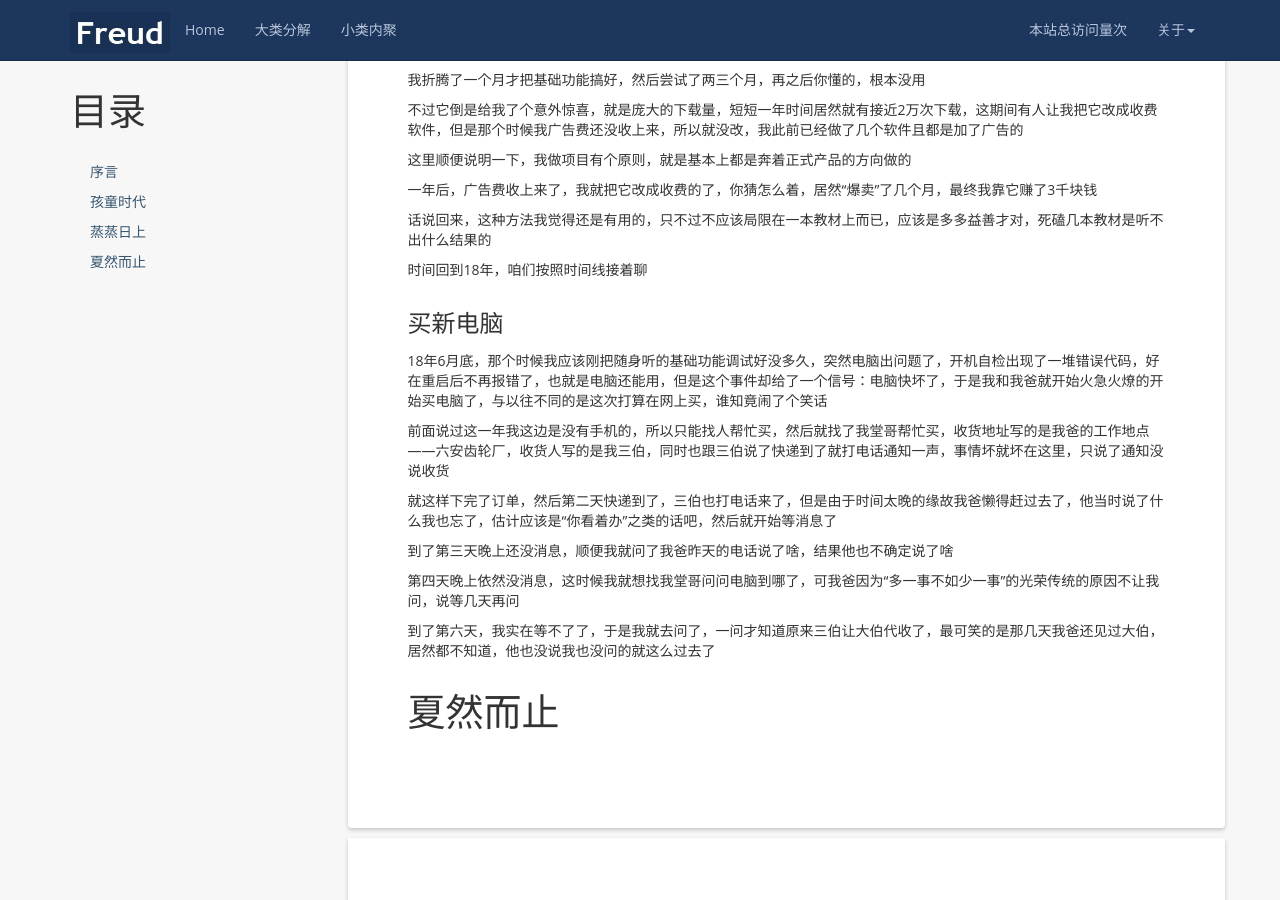
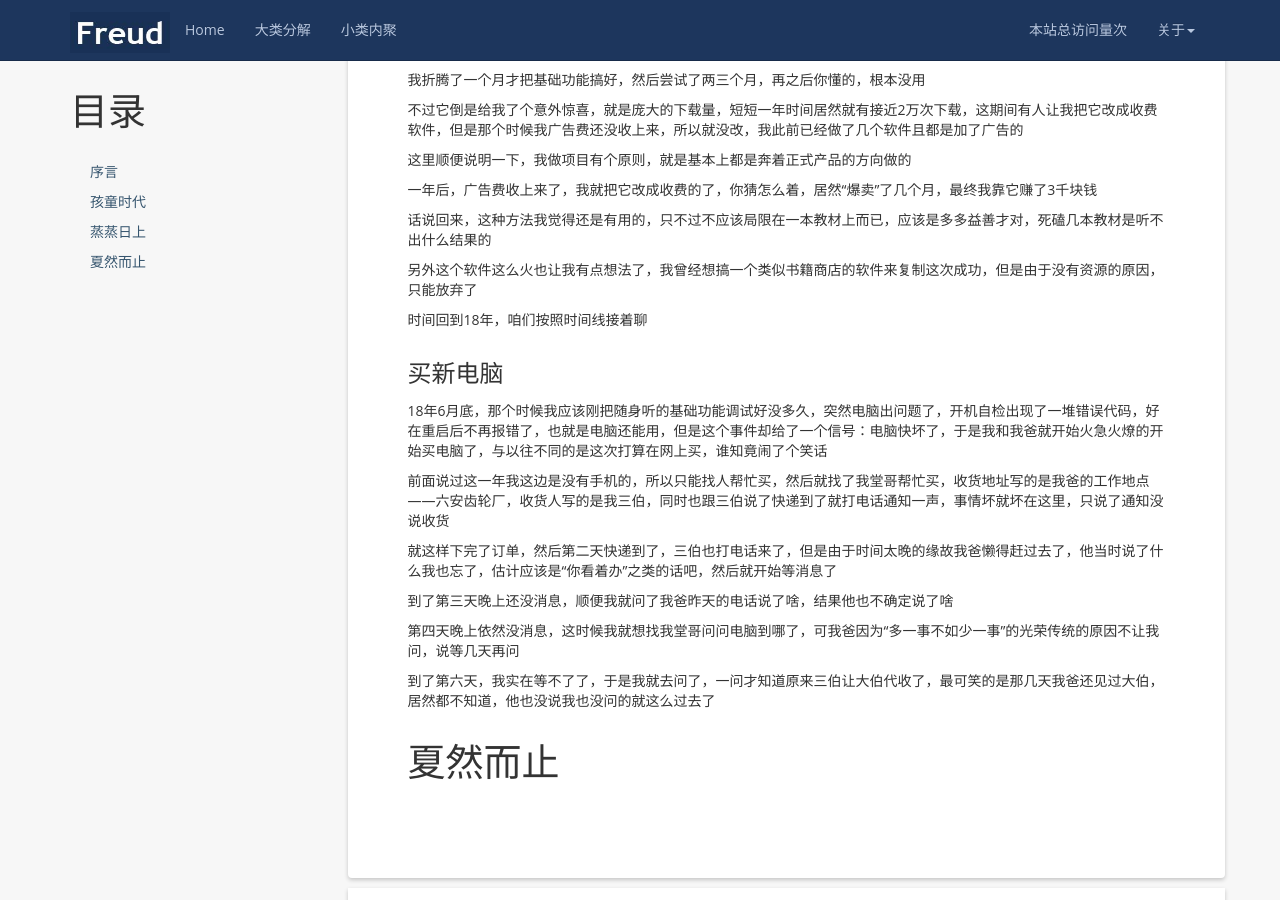
Before and after one commit to kljzndx/My-Blog, a Jekyll site: the page built from _posts/2021-07-07-autobiography.md, in a window 1280 px wide and 900 px high, scrolled down 4250 px. Built offline with Jekyll 4.4.1, drawn with Linux system fonts in a browser that asks for light colours; nearby versions of some CDN libraries; comment, search, counter and statistics services are not loaded.

Commit message:
添加后续

```diff
--- a/_posts/2021-07-07-autobiography.md
+++ b/_posts/2021-07-07-autobiography.md
@@ -170,6 +170,8 @@ tags: [自传]
 
 话说回来，这种方法我觉得还是有用的，只不过不应该局限在一本教材上而已，应该是多多益善才对，死磕几本教材是听不出什么结果的
 
+另外这个软件这么火也让我有点想法了，我曾经想搞一个类似书籍商店的软件来复制这次成功，但是由于没有资源的原因，只能放弃了
+
 时间回到18年，咱们按照时间线接着聊
 
 ### 买新电脑
```
